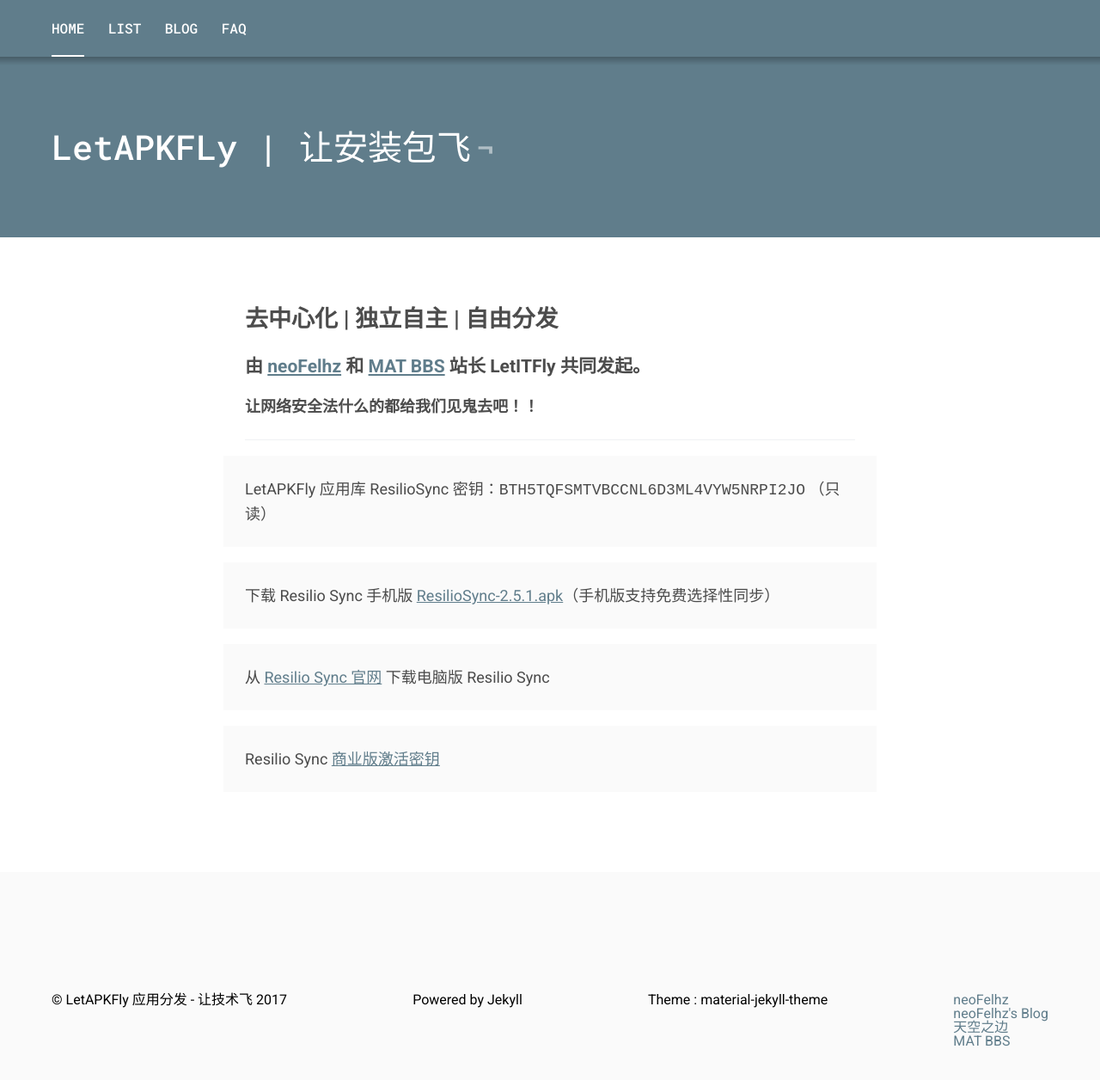
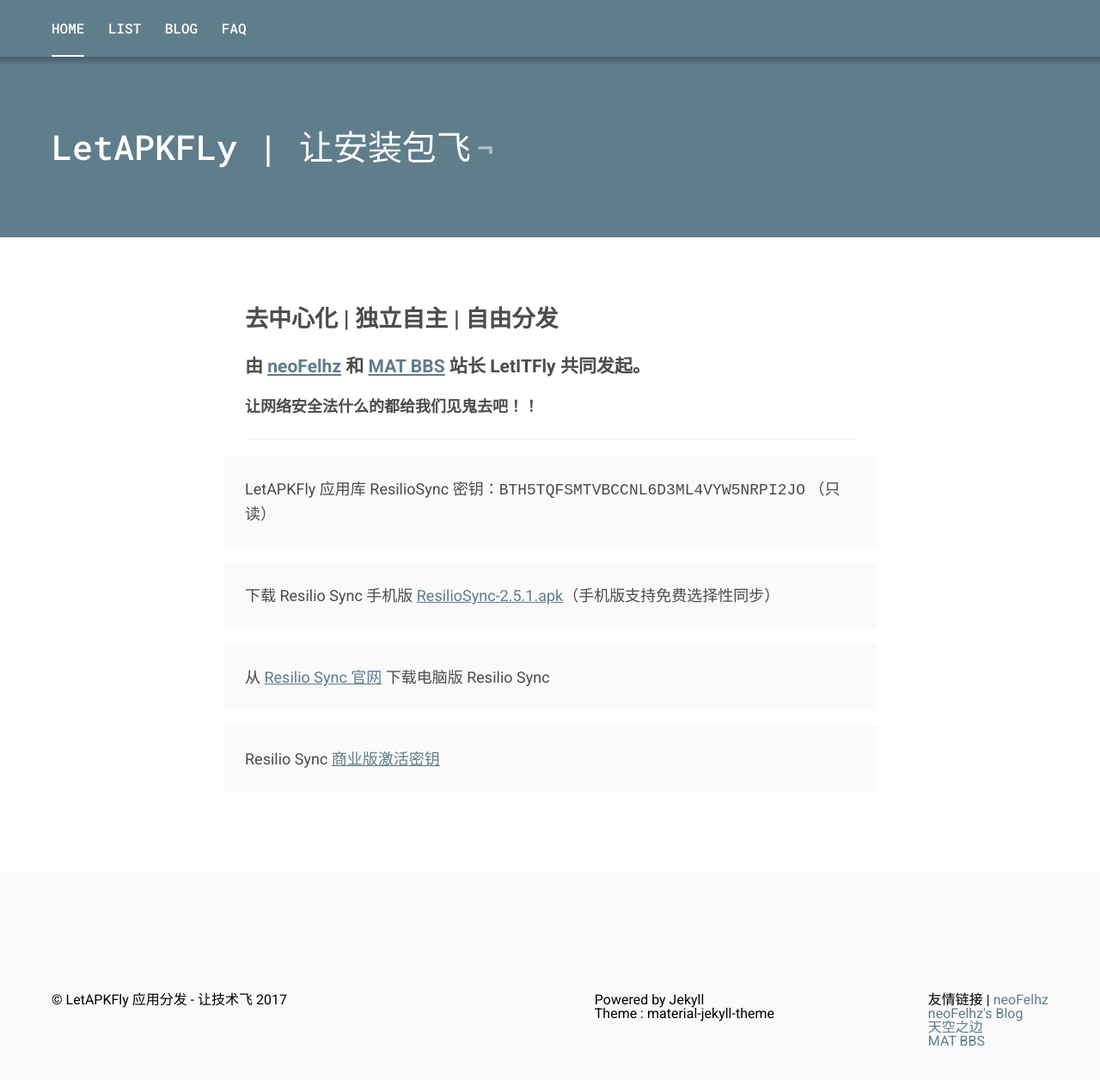
Before and after one commit to neoFelhz/LetAPKFly, a Jekyll site: the page built from index.md, in a window 1280 px wide and 1314 px high. Shown: the top 1256 px of the window at 86% size. Built offline with Jekyll 4.4.1, drawn with Linux system fonts in a browser that asks for light colours.

Commit message:
update footer

```diff
--- a/_includes/footer.html
+++ b/_includes/footer.html
@@ -1,10 +1,13 @@
 <footer class="c-footer">
     <div class="u-container c-footer__container">
         <p>&copy; {{ site.title }} {{ site.time | date: '%Y' }}</p>
-        <p>Powered by Jekyll</p>
-        <p>Theme : material-jekyll-theme</p>
+        <br>
         <p>
-            <span><a href="https://nfz.moe">neoFelhz</a></span>
+        <span>Powered by Jekyll</span>
+        <br>
+        <span>Theme : material-jekyll-theme</span>
+        </p>
+        <p>友情链接 | <span><a href="https://nfz.moe">neoFelhz</a></span>
             <br>
             <span><a href="https://blog.nfz.moe">neoFelhz's Blog</a></span>
             <br>
```
